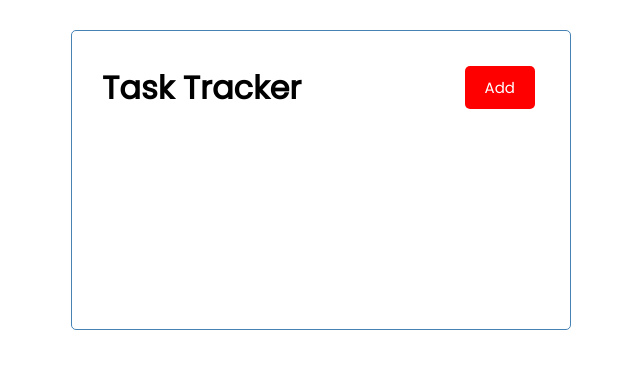
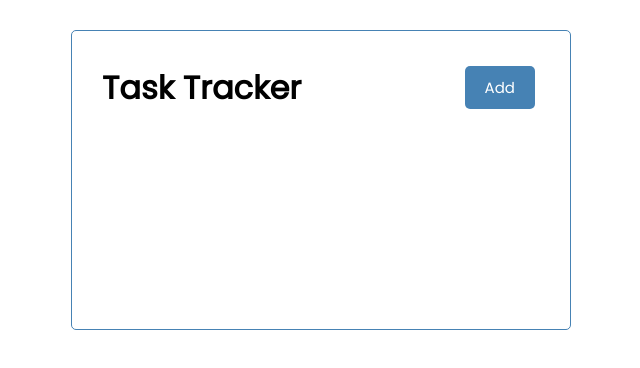
Before and after one commit to nagaita/react-task-tracker, a React (Create React App) app in the folder react-task-tracker/: page / in a window 1280 px wide. Shown: the top 368 px of the page, without its empty margins (319-959 px from the left). Built offline with nearby package versions, Linux system fonts and the light colour scheme.

Commit message:
default props

```diff
--- a/react-task-tracker/src/components/Button.tsx
+++ b/react-task-tracker/src/components/Button.tsx
@@ -1,11 +1,11 @@
 import React from 'react'
 
 type Props = {
-    color: string,
+    color?: string,
     text: string
 }
 
-const Button: React.FC<Props> = ({ color, text }) => {
+const Button: React.FC<Props> = ({ color = 'steelblue', text }) => {
     return (
         <button style={{ backgroundColor: color }} className='btn'>
             {text}
--- a/react-task-tracker/src/components/Header.tsx
+++ b/react-task-tracker/src/components/Header.tsx
@@ -9,7 +9,7 @@ const Header: React.FC<Props> = ({ title }) => {
     return (
         <header className='header'>
             <h1 >{title}</h1>
-            <Button color='red' text='Add' />
+            <Button text='Add' />
         </header>
     )
 }
```
